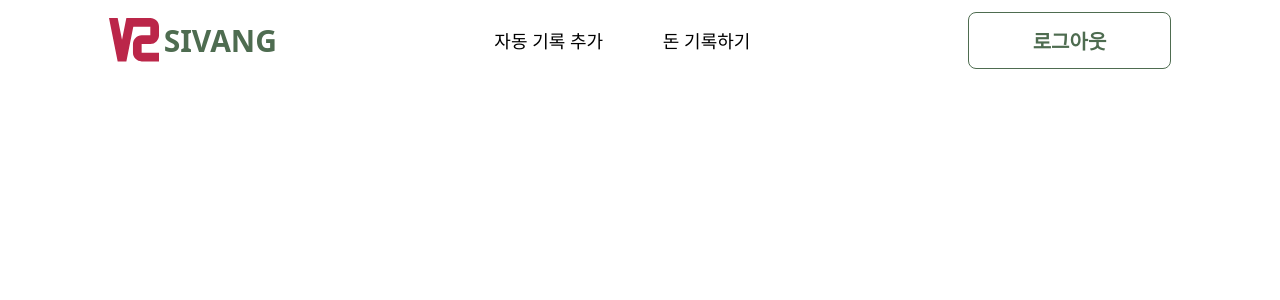
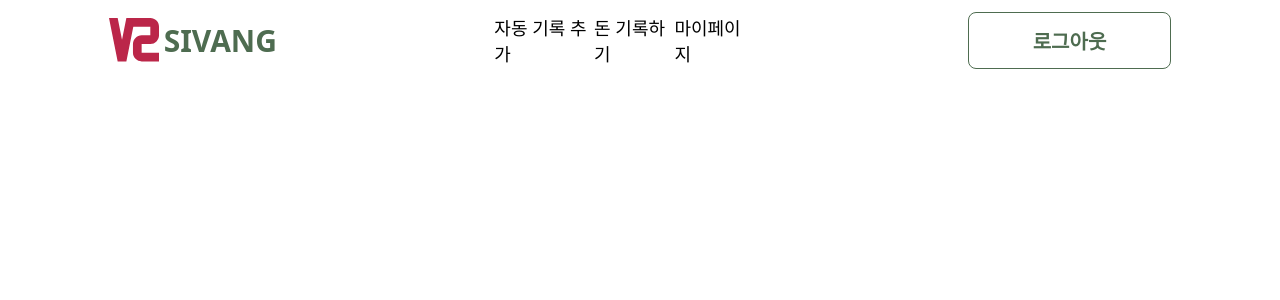
Before and after one commit to rlarudgh/sivang_frontend, a React (Vite) app: page /main in a window 1280 px wide. Shown: the top 300 px of the page. Built offline with nearby package versions, Linux system fonts and the light colour scheme.

Commit message:
feat: init mypage text

```diff
--- a/src/components/common/header/index.tsx
+++ b/src/components/common/header/index.tsx
@@ -12,6 +12,7 @@ const Header = () => {
       <_UpperWrapper>
         <_Text>자동 기록 추가</_Text>
         <_Text>돈 기록하기</_Text>
+        <_Text>마이페이지</_Text>
       </_UpperWrapper>
       <Button color="main02">로그아웃</Button>
     </_Wrapper>
@@ -27,6 +28,8 @@ const _Wrapper = styled.header`
   display: flex;
   align-items: center;
   justify-content: space-around;
+  position: fixed;
+  z-index: 2;
   @media screen and (max-width: 900px) {
     background-color: ${({ theme }) => theme.color.main04};
     height: 100vh;
```
